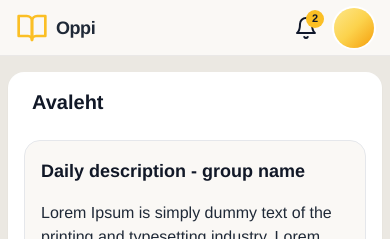
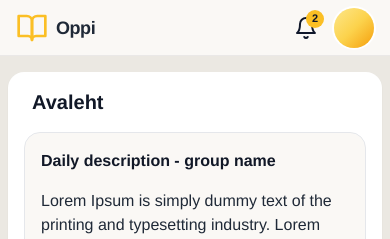
Before and after one commit to juuniorid/Oppi, a Next.js app in the folder frontend/: page /dashboard in a window 390 px wide. Shown: the top 239 px of the page. Built offline with nearby package versions, Linux system fonts and the light colour scheme; no server answers; what @mui/material-nextjs would draw is missing.

Commit message:
page and sectiontitles use clsx

```diff
--- a/frontend/src/components/PageTitle.tsx
+++ b/frontend/src/components/PageTitle.tsx
@@ -9,7 +9,7 @@ export function PageTitle({ children, className }: PageTitleProps) {
   return (
     <h1
       className={clsx(
-        'text-xl md:text-3xl font-bold text-gray-900 ml-2 mb-6',
+        'text-xl md:text-3xl font-bold text-gray-900 ml-2 mb-4 md:mb-6',
         className
       )}
     >
--- a/frontend/src/components/SectionTitle.tsx
+++ b/frontend/src/components/SectionTitle.tsx
@@ -7,7 +7,12 @@ type SectionTitleProps = {
 
 export function SectionTitle({ children, className }: SectionTitleProps) {
   return (
-    <h2 className={clsx('text-lg font-semibold text-gray-900', className)}>
+    <h2
+      className={clsx(
+        'text-base md:text-lg font-semibold text-gray-900',
+        className
+      )}
+    >
       {children}
     </h2>
   );
```
